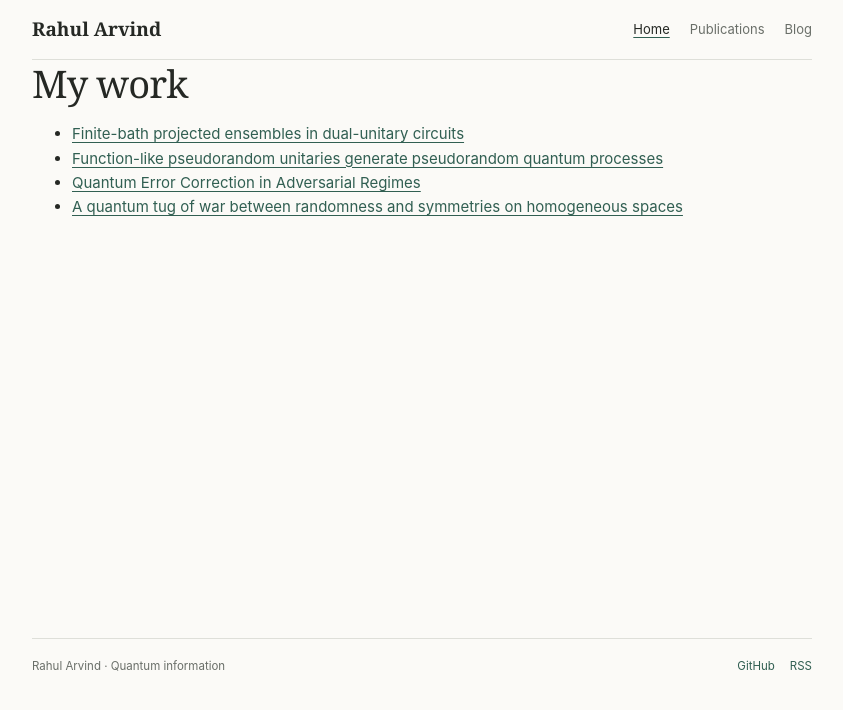
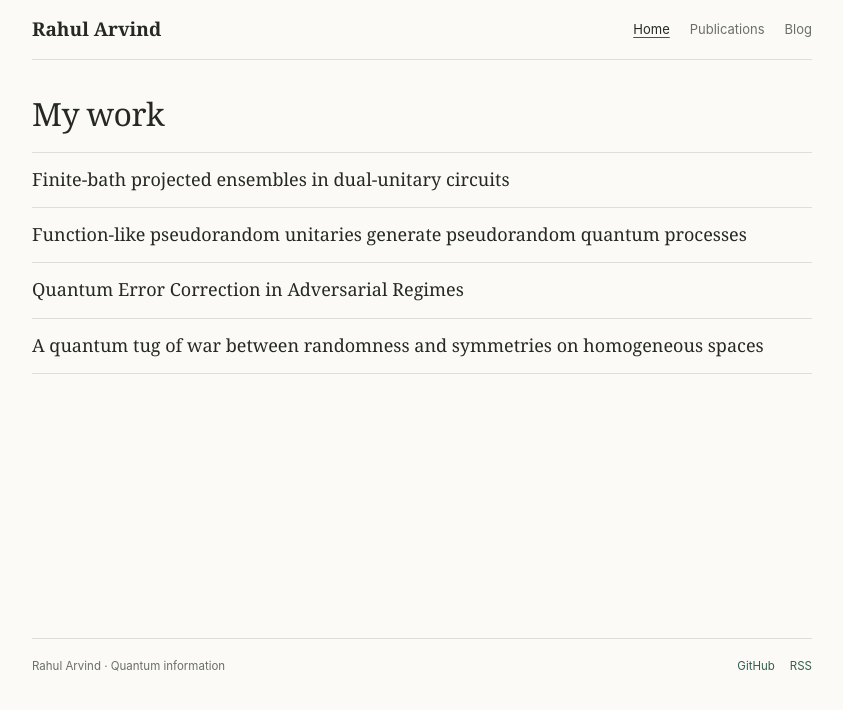
Before and after one commit to rahula06/rahula06.github.io, a Jekyll site: the page built from index.html, in a window 1280 px wide. Shown: the top 710 px of the page, without its empty margins (218-1061 px from the left). Built offline with Jekyll 4.4.1, drawn with Linux system fonts in a browser that asks for light colours.

Commit message:
Simplify homepage work list

```diff
--- a/assets/style.css
+++ b/assets/style.css
@@ -40,29 +40,40 @@ h1,h2,h3{
   font-weight:400;
   line-height:1.25;
 }
-h1{font-size:38px;letter-spacing:-.9px}
+h1{font-size:32px;letter-spacing:-.6px}
 h2{font-size:24px;letter-spacing:-.25px}
 h3{font-size:19px;letter-spacing:-.1px}
 p{margin:0}
-.intro-section{
-  padding:38px 0 28px;
+
+.work-section{padding:34px 0 10px}
+.work-section h1{margin-bottom:18px}
+.pub-title-list{
+  list-style:none;
+  margin:0;
+  padding:0;
+  border-top:1px solid var(--line);
+}
+.pub-title-list li{
+  padding:14px 0;
   border-bottom:1px solid var(--line);
 }
-.intro-section h1{margin-bottom:14px}
-.bio{
-  max-width:680px;
-  color:var(--muted);
-  font-size:15.5px;
-  line-height:1.72;
+.pub-title-list a{
+  color:var(--ink);
+  font:18px/1.38 Georgia,"Times New Roman",serif;
+  text-decoration:none;
 }
-.publications-section{padding-top:27px}
-.publications-section>h2{margin-bottom:3px}
+.pub-title-list a:hover{
+  color:var(--accent);
+  text-decoration:underline;
+}
+
 .paper{
   display:grid;
   grid-template-columns:42px 1fr;
   gap:16px;
   padding:18px 0 19px;
   border-bottom:1px solid var(--line);
+  scroll-margin-top:20px;
 }
 .paper-year{
   padding-top:3px;
@@ -100,6 +111,14 @@ p{margin:0}
 .page-heading{padding:38px 0 24px;border-bottom:1px solid var(--line)}
 .page-heading h1{font-size:34px}
 .page-heading>p{max-width:620px;margin-top:10px;color:var(--muted)}
+.eyebrow{
+  margin-bottom:8px;
+  color:var(--accent);
+  font-size:11px;
+  font-weight:600;
+  letter-spacing:1.4px;
+  text-transform:uppercase;
+}
 .post-preview{padding:20px 0;border-bottom:1px solid var(--line)}
 .post-preview time{color:var(--muted);font-size:12px}
 .post-preview h2{margin:5px 0;font-size:21px}
@@ -142,8 +161,10 @@ mjx-container[display=true]{overflow-x:auto;overflow-y:hidden}
 @media(max-width:600px){
   .shell{width:calc(100% - 28px)}
   .site-header{padding:15px 0}
-  h1{font-size:34px}
-  .intro-section{padding:30px 0 23px}
+  nav{gap:16px}
+  h1{font-size:29px}
+  .work-section{padding-top:28px}
+  .pub-title-list a{font-size:17px}
   .paper{grid-template-columns:1fr;gap:2px;padding:16px 0}
   .paper-year{padding-top:0}
   .paper h3{font-size:18px}
```
